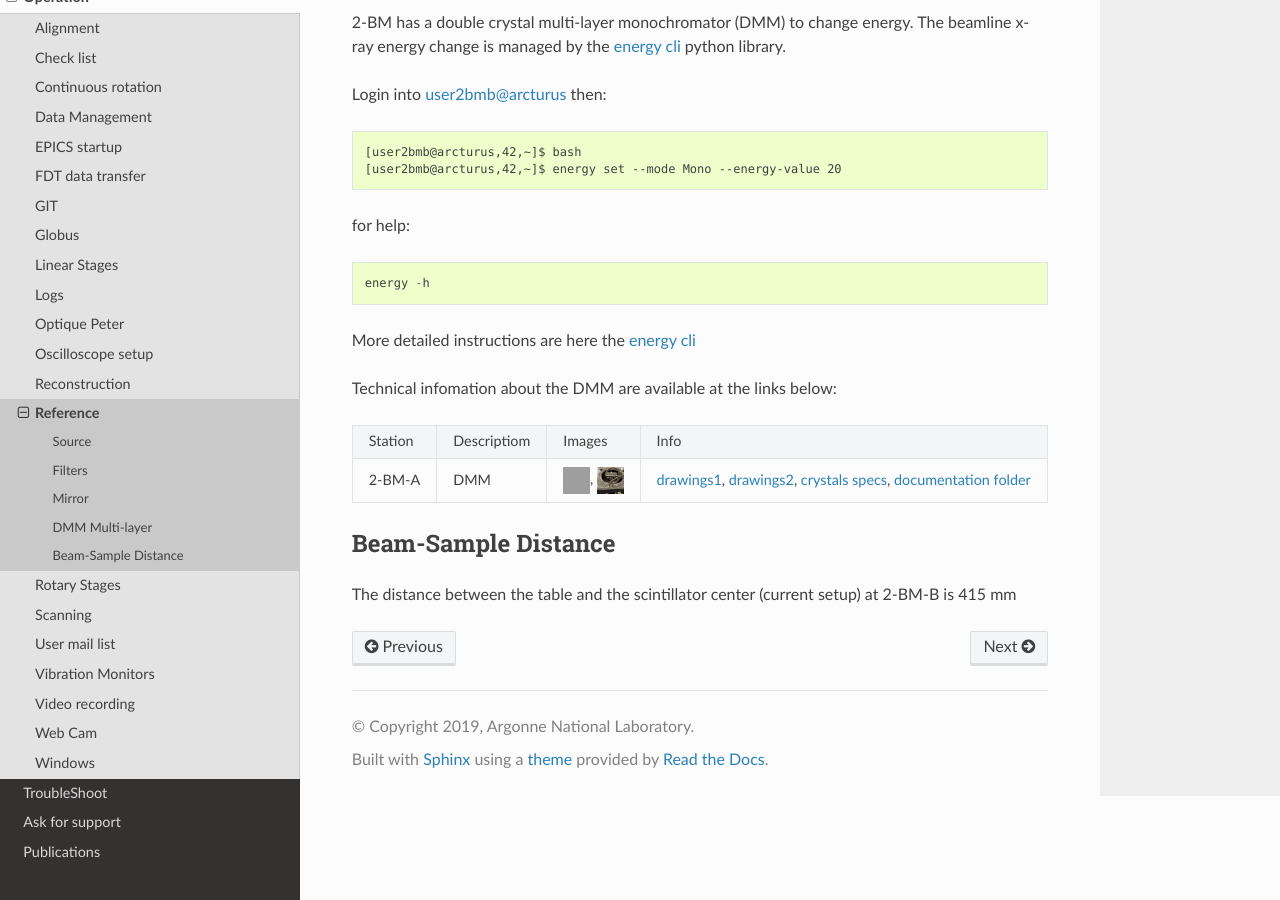
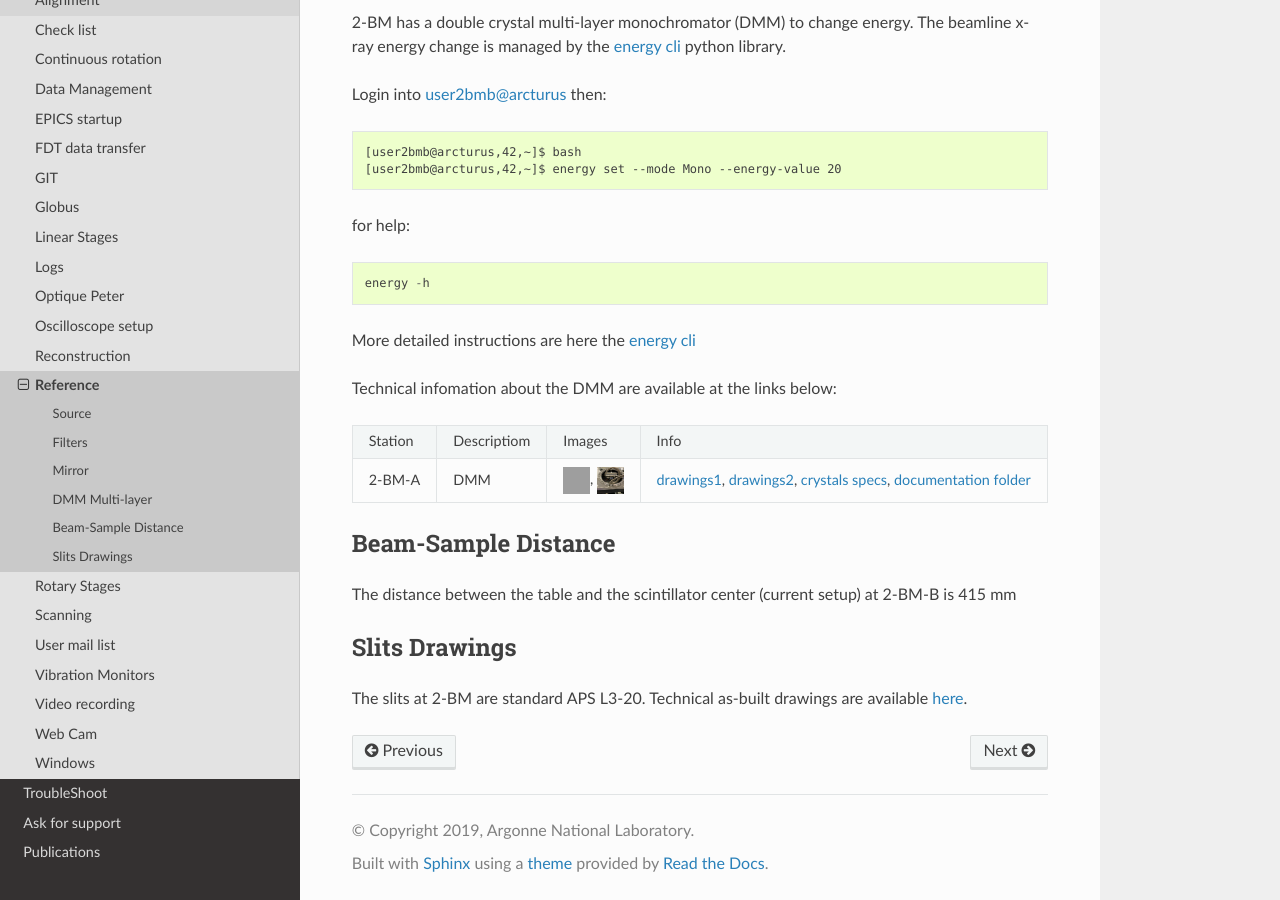
Before and after one commit to xray-imaging/2bm-docs, a Sphinx documentation site: the page built from docs/source/ops/item_016.rst, in a window 1280 px wide and 900 px high, scrolled down 1230 px. Built offline with Sphinx 7.4.7 and the Read the Docs theme 2.0.0, drawn with Linux system fonts in a browser that asks for light colours; the version number could not be read and is left out; grey boxes are pictures that could not be loaded.

Commit message:
added slits drawing

```diff
--- a/docs/source/ops/item_016.rst
+++ b/docs/source/ops/item_016.rst
@@ -93,3 +93,9 @@
 --------------------
 
 The distance between the table and the scintillator center (current setup) at 2-BM-B is 415 mm
+
+
+Slits Drawings
+--------------
+
+The slits at 2-BM are standard APS L3-20. Technical as-built drawings are available `here <https://anl.box.com/s/sgmoux6db8tsx71pvifzkf2ajopfidqx>`_.
```
